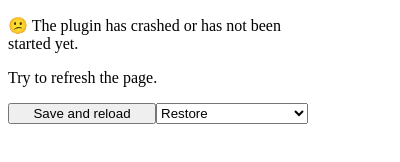
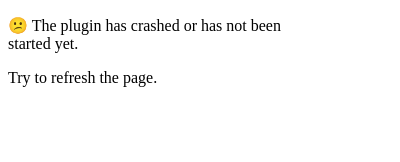
Before and after one commit to phts/firefox-slack-groups, a browser extension: page src/popup.html in a window 400 px wide. Drawn offline with Linux system fonts and the light colour scheme.

Commit message:
fix(popup): hide action button on error

```diff
--- a/src/popup.html
+++ b/src/popup.html
@@ -26,7 +26,7 @@
       <p>Try to refresh the page.</p>
     </div>
     <textarea id="list" cols="30" rows="30"></textarea>
-    <div class="actions">
+    <div id="actions" class="actions">
       <button id="save">Save and reload</button>
       <select id="restore">
         <option>Restore</option>
--- a/src/popup.js
+++ b/src/popup.js
@@ -47,6 +47,7 @@ function updateRestoreElement(data) {
 function showError() {
   document.getElementById('init-error-msg').style.display = 'block'
   document.getElementById('list').style.display = 'none'
+  document.getElementById('actions').style.display = 'none'
 }
 
 function fetchState() {
```
